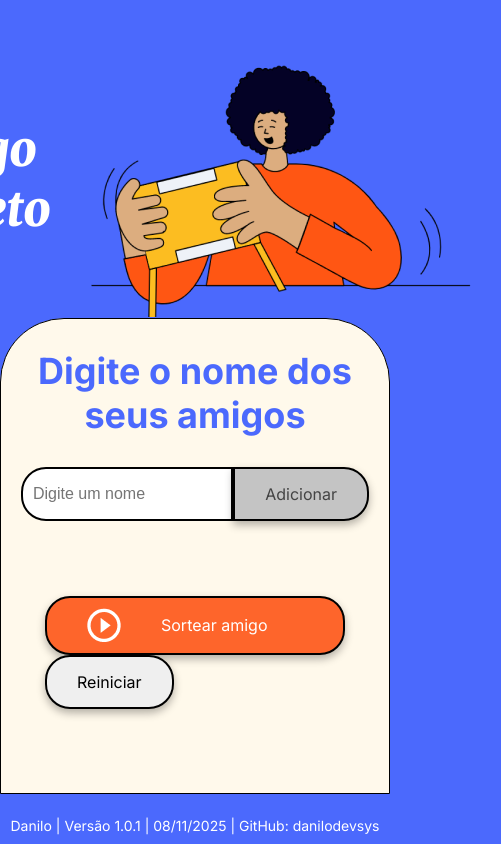
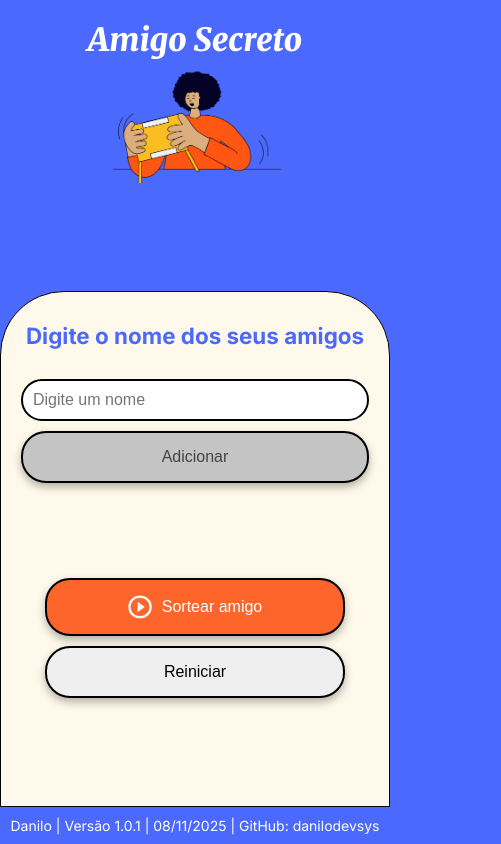
Before and after one commit to danilodevsys/challenge-amigo-secreto_pt-main, a plain HTML site: page index.html in a window 390 px wide. Shown: the whole page, 501 px wide, since content can reach past the window. Drawn offline with Linux system fonts and the light colour scheme.

Commit message:
Ajustes para compatibilidade com GitHub Pages e responsividade

```diff
--- a/index.html
+++ b/index.html
@@ -3,7 +3,7 @@
 <head>
     <meta charset="UTF-8">
     <meta name="viewport" content="width=device-width, initial-scale=1.0">
-    <link rel="stylesheet" href="style.css">
+    <link rel="stylesheet" href="./style.css">
     <link rel="preconnect" href="https://fonts.googleapis.com">
     <link rel="preconnect" href="https://fonts.gstatic.com" crossorigin>
     <link href="https://fonts.googleapis.com/css2?family=Inter:wght@100;400;700;900&family=Merriweather:ital,wght@0,300;0,400;0,700;0,900;1,300;1,400;1,700;1,900&display=swap" rel="stylesheet">
@@ -14,7 +14,7 @@
     <main class="main-content">
         <header class="header-banner">
             <h1 class="main-title">Amigo Secreto</h1>
-            <img src="assets/amigo-secreto.png" alt="Imagem representativa de amigo secreto">
+            <img src="./assets/amigo-secreto.png" alt="Imagem representativa de amigo secreto">
         </header>
 
         <section class="input-section">
@@ -29,7 +29,7 @@
 
             <div class="button-container">
                 <button class="button-draw" onclick="sortearAmigo()" aria-label="Sortear amigo secreto">
-                    <img src="assets/play_circle_outline.png" alt="Ícone para sortear">
+                    <img src="./assets/play_circle_outline.png" alt="Ícone para sortear">
                     Sortear amigo
                 </button>
                 <button class="button-restart" onclick="reiniciar()">Reiniciar</button>
@@ -37,8 +37,10 @@
         </section>
     </main>
 
-    <script src="app.js" defer></script>
     <footer>
         <p>Danilo | Versão 1.0.1 | 08/11/2025 | GitHub: <a href="https://github.com/danilodevsys" target="_blank">danilodevsys</a></p>
     </footer>
+
+    <script src="./app.js" defer></script>
 </body>
+</html>
--- a/style.css
+++ b/style.css
@@ -16,17 +16,17 @@
 }
 
 body {
-    height: 100vh;
+    min-height: 100vh;
     background-color: var(--color-primary);
     display: flex;
-    justify-content: center;
-    align-items: center;
+    flex-direction: column;
+    font-family: "Inter", sans-serif;
 }
 
 .main-content {
+    flex: 1;
     display: flex;
     flex-direction: column;
-    height: 100%;
     width: 100%;
 }
 
@@ -34,9 +34,14 @@ body {
 .header-banner {
     flex: 40%;
     display: flex;
-    justify-content: center;
+    flex-direction: column;
     align-items: center;
-    padding: 40px 0 0;
+    padding: 20px;
+}
+
+.header-banner img {
+    max-width: 200px;
+    height: auto;
 }
 
 /* Seção de entrada */
@@ -54,16 +59,16 @@ body {
 
 /* Títulos */
 .main-title {
-    font-size: 48px;
+    font-size: 2.5rem;
     font-family: "Merriweather", serif;
     font-weight: 900;
     font-style: italic;
     color: var(--color-white);
+    text-align: center;
 }
 
 .section-title {
-    font-family: "Inter", serif;
-    font-size: 36px;
+    font-size: 1.8rem;
     font-weight: 700;
     color: var(--color-primary);
     margin: 10px 0;
@@ -88,26 +93,17 @@ body {
 }
 
 .button-container {
-    width: 300px;
-    justify-content: center;
-}
-
-/* Estilos de entrada de texto */
-.input-title {
-    flex: 1;
-    padding: 10px 15px;
-    font-size: 16px;
-    border: 2px solid #333;
-    border-right: none;
-    border-radius: 25px 0 0 25px;
-    font-family: "Merriweather", serif;
-    box-shadow: 0 4px 8px rgba(0, 0, 0, 0.3);
+    width: 100%;
+    max-width: 300px;
+    display: flex;
+    flex-direction: column;
+    gap: 10px;
+    margin-top: 20px;
 }
 
 /* Estilos de botão */
 button {
     padding: 15px 30px;
-    font-family: "Inter", sans-serif;
     font-size: 16px;
     border: 2px solid #000;
     border-radius: 25px;
@@ -129,7 +125,6 @@ button {
 ul {
     list-style-type: none;
     color: var(--color-text);
-    font-family: "Inter", sans-serif;
     font-size: 18px;
     margin: 20px 0;
 }
@@ -146,33 +141,27 @@ ul {
 .button-draw {
     display: flex;
     align-items: center;
-    width: 100%;
-    padding: 10px 40px;
+    justify-content: center;
+    background-color: var(--color-button);
     color: var(--color-white);
-    background-color: var(--color-button);
-    font-size: 16px;
 }
 
 .button-draw img {
-    margin-right: 40px;
+    margin-right: 10px;
+    max-width: 24px;
 }
 
 .button-draw:hover {
     background-color: var(--color-button-hover);
 }
 
-
-/* Estilos do Rodapé */
+/* Rodapé */
 footer {
     width: 100%;
     background-color: var(--color-primary);
     color: var(--color-white);
     text-align: center;
-    padding: 10px 0;
-    position: fixed;
-    bottom: 0;
-    left: 0;
-    font-family: "Inter", sans-serif;
+    padding: 10px;
     font-size: 14px;
 }
 
@@ -185,7 +174,22 @@ footer a:hover {
     text-decoration: underline;
 }
 
-/* Ajuste para o conteúdo principal não ser coberto pelo rodapé */
-body {
-    padding-bottom: 50px; /* Altura aproximada do rodapé */
+/* Responsividade */
+@media (max-width: 600px) {
+    .main-title {
+        font-size: 2rem;
+    }
+    .section-title {
+        font-size: 1.4rem;
+    }
+    .input-wrapper {
+        flex-direction: column;
+    }
+    .input-name {
+        border-radius: 25px;
+        margin-bottom: 10px;
+    }
+    .button-add {
+        border-radius: 25px;
+    }
 }
```
